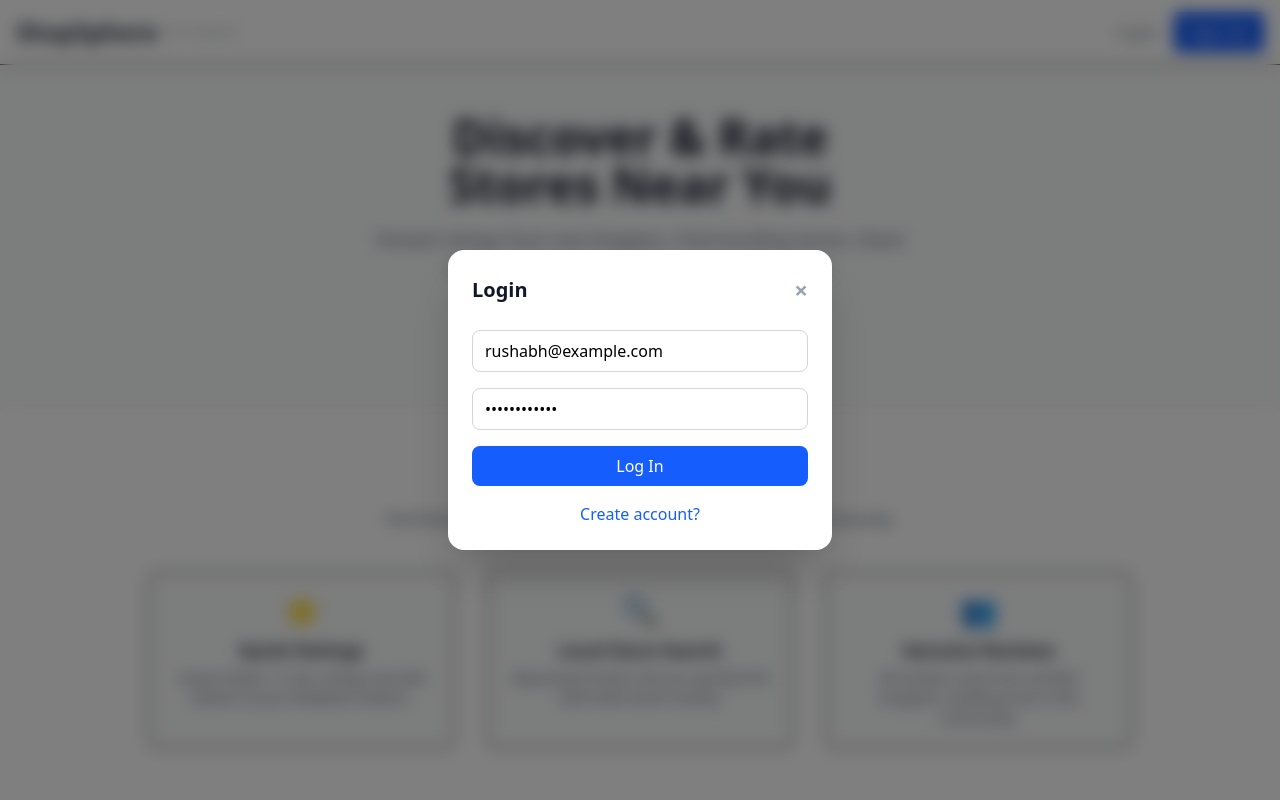
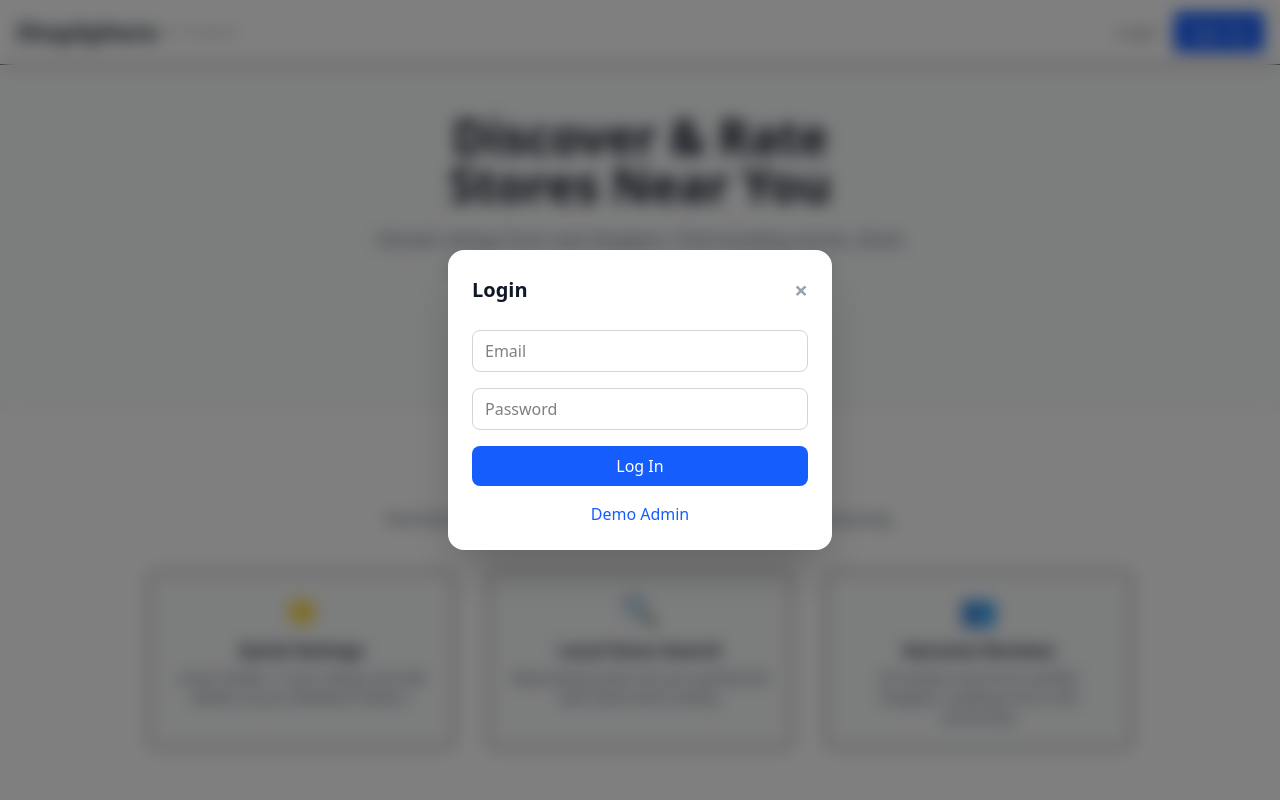
Before and after one commit to rushour21/ShopSphere, a React (Vite) app in the folder client/: page / in a window 1280 px wide. Both pictures are taken after a click on the button "Login". Shown: the top 800 px of the page. Built offline with nearby package versions, Linux system fonts and the light colour scheme.

Commit message:
default value added

```diff
--- a/client/src/component/loginModal.jsx
+++ b/client/src/component/loginModal.jsx
@@ -5,8 +5,8 @@ import { addUser } from '../utils/userSlice';
 import axios from "axios";
 
 export default function LoginModal({ onClose }) {
-  const [email, setEmail] = useState("rushabh@example.com");
-  const [password, setPassword] = useState("Rushabh@1234");
+  const [email, setEmail] = useState("");
+  const [password, setPassword] = useState("");
   const [error, setError] = useState("");
   const [loading, setLoading] = useState(false);
   const navigate = useNavigate();
@@ -92,9 +92,14 @@ export default function LoginModal({ onClose }) {
 
       {/* Footer */}
       <div className="text-center mt-4">
-        <button className="text-blue-600 hover:underline cursor-pointer">
-          Create account?
-        </button>
+        <button className="text-blue-600 hover:underline cursor-pointer"
+            onClick={() => {
+              setEmail("rushabh@example.com");
+              setPassword("Rushabh@1234");
+            }}
+          >
+            Demo Admin
+          </button>
       </div>
     </div>
   );
```
